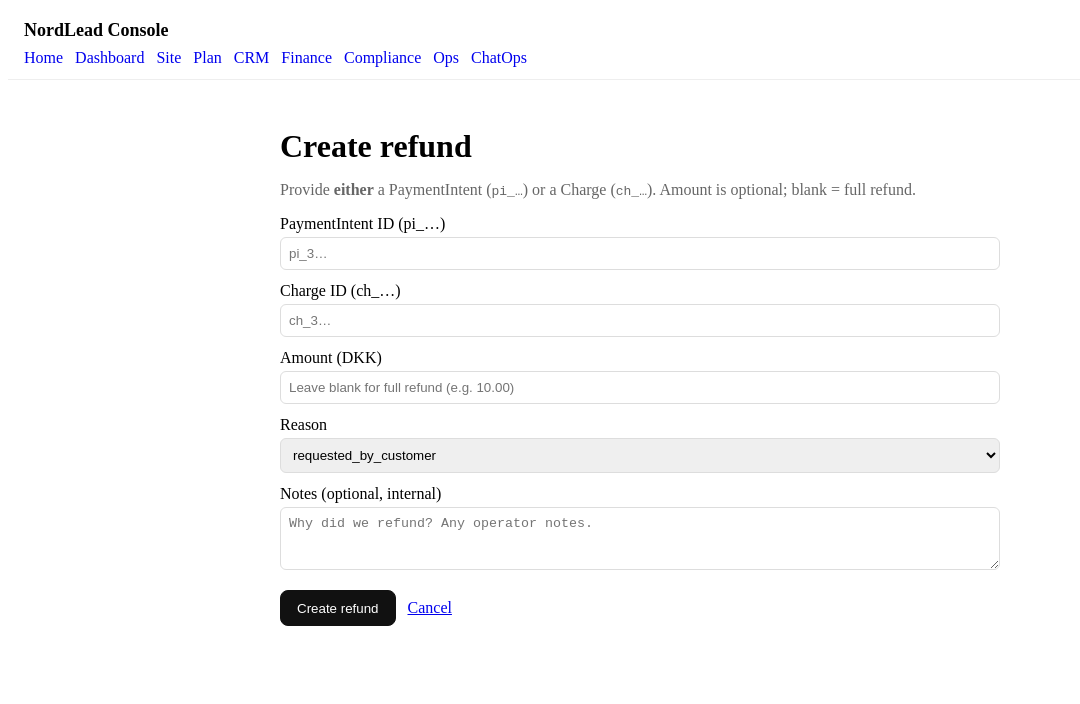
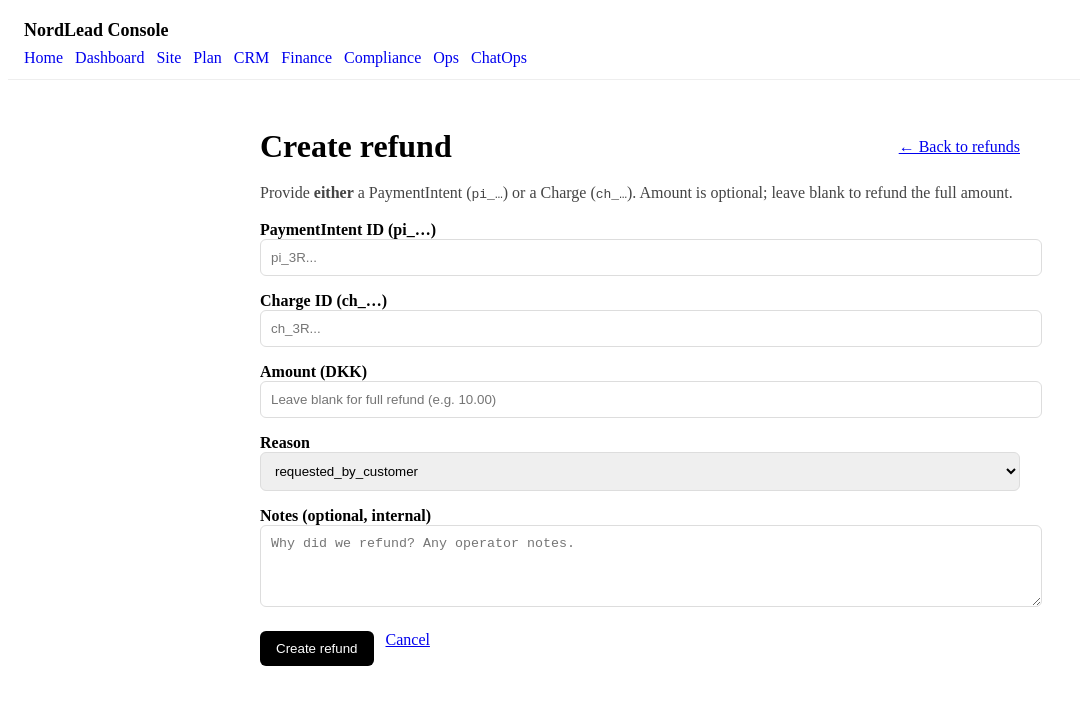
Before and after one commit to AndreasHartov/nordlead-console-nextjs, a Next.js app: page /refunds/new in a window 1280 px wide. Shown: the top 704 px of the page, without its empty margins (0-1080 px from the left). Built offline with nearby package versions, Linux system fonts and the light colour scheme.

Commit message:
feat(refunds): operator form posts to /api/refunds with PI/Charge, amount, reason, notes
feat(refunds): operator form posts to /api/refunds with PI/Charge, amount, reason, notes

```diff
--- a/app/refunds/new/page.tsx
+++ b/app/refunds/new/page.tsx
@@ -1,210 +1,96 @@
-import { redirect } from 'next/navigation';
-import Stripe from 'stripe';
+// app/refunds/new/page.tsx
+import Link from "next/link";
 
-// Ensure this page + server action run on Node (Stripe SDK requires Node runtime)
-export const runtime = 'nodejs';
-export const dynamic = 'force-dynamic';
+export const dynamic = "force-dynamic";
 
-function parseAmountToOere(input: string | null): number | undefined {
-  if (!input) return undefined;
-  const n = Number(String(input).replace(',', '.'));
-  if (Number.isNaN(n) || n < 0) return undefined;
-  return Math.round(n * 100);
-}
+export default function NewRefundPage() {
+  return (
+    <div style={{ maxWidth: 760, margin: "2rem auto", padding: "0 1rem" }}>
+      <div style={{ display: "flex", alignItems: "center", marginBottom: "1rem" }}>
+        <h1 style={{ fontSize: "2rem", margin: 0 }}>Create refund</h1>
+        <Link href="/refunds" style={{ marginLeft: "auto" }}>
+          ← Back to refunds
+        </Link>
+      </div>
 
-function q(s: unknown) {
-  return typeof s === 'string' && s.trim().length ? s.trim() : undefined;
-}
-
-export default async function Page({
-  searchParams,
-}: {
-  searchParams?: { error?: string };
-}) {
-  const err = searchParams?.error;
-
-  async function createRefund(formData: FormData) {
-    'use server';
-
-    const payment_intent = q(formData.get('payment_intent') as string);
-    const charge = q(formData.get('charge') as string);
-    const amountCents = parseAmountToOere(q(formData.get('amount') as string) || null);
-    const reason = q(formData.get('reason') as string) || 'requested_by_customer';
-    const notes = q(formData.get('notes') as string);
-
-    if (!payment_intent && !charge) {
-      redirect(
-        '/refunds/new?error=' +
-          encodeURIComponent('Provide either a PaymentIntent (pi_…) or a Charge (ch_…); one is required.')
-      );
-    }
-
-    try {
-      const secret = process.env.STRIPE_SECRET_KEY;
-      if (!secret) {
-        redirect('/refunds/new?error=' + encodeURIComponent('Missing STRIPE_SECRET_KEY in Vercel env.'));
-      }
-
-      // Create the refund in Stripe
-      const stripe = new Stripe(secret!);
-      const params: Stripe.RefundCreateParams = {
-        payment_intent: payment_intent,
-        charge: charge,
-        amount: amountCents,
-        reason: reason as Stripe.RefundCreateParams.Reason,
-      };
-      const refund = await stripe.refunds.create(params);
-
-      // Lazy-load DB only after Stripe succeeds (RELATIVE PATH: ../../../lib/db)
-      const { sql } = await import('../../../lib/db');
-
-      // Persist refund row
-      const insert = await sql<{ id: string }>`
-        insert into refunds (
-          provider_refund_id,
-          provider_payment_intent_id,
-          provider_charge_id,
-          status,
-          amount_cents,
-          currency,
-          notes
-        ) values (
-          ${refund.id},
-          ${refund.payment_intent ?? null},
-          ${refund.charge ?? null},
-          ${refund.status},
-          ${refund.amount ?? null},
-          ${refund.currency},
-          ${notes ?? null}
-        )
-        returning id;
-      `;
-      const refundId = insert.rows[0]?.id;
-
-      // Log operator event (best-effort)
-      try {
-        if (refundId) {
-          await sql`
-            insert into refund_events (refund_id, type)
-            values (${refundId}, 'operator_created');
-          `;
-        }
-      } catch (e) {
-        console.error('refund_events insert failed', e);
-      }
-
-      if (!refundId) {
-        redirect(
-          '/refunds?error=' +
-            encodeURIComponent('Refund created in Stripe, but DB row missing. Check Neon and webhook updates.')
-        );
-      }
-
-      redirect(`/refunds/${refundId}`);
-    } catch (e: any) {
-      console.error('operator refund create failed', e);
-      const message =
-        (e?.raw?.message as string) ||
-        (e?.message as string) ||
-        'Refund failed. See logs.';
-      redirect('/refunds/new?error=' + encodeURIComponent(message));
-    }
-  }
-
-  return (
-    <div style={{ maxWidth: 720, margin: '2rem auto', padding: '0 1rem' }}>
-      <h1 style={{ fontSize: '2rem', margin: 0 }}>Create refund</h1>
-      <p style={{ color: '#666' }}>
+      <p style={{ color: "#444", lineHeight: 1.5 }}>
         Provide <strong>either</strong> a PaymentIntent (<code>pi_…</code>) or a Charge (<code>ch_…</code>).
-        Amount is optional; blank = full refund.
+        Amount is optional; leave blank to refund the full amount.
       </p>
 
-      {err ? (
-        <div
-          style={{
-            background: '#fdecea',
-            color: '#611a15',
-            border: '1px solid #f5c6cb',
-            padding: '0.75rem 1rem',
-            borderRadius: 8,
-            marginBottom: '1rem',
-          }}
-        >
-          {decodeURIComponent(err)}
-        </div>
-      ) : null}
-
-      <form action={createRefund}>
-        <div style={{ display: 'grid', gap: '0.75rem' }}>
-          <label style={{ display: 'grid', gap: 4 }}>
-            <span>PaymentIntent ID (pi_…)</span>
+      <form method="post" action="/api/refunds" style={{ marginTop: "1rem" }}>
+        <label style={{ display: "block", fontWeight: 600, marginTop: "1rem" }}>
+          PaymentIntent ID (pi_…)
+        </label>
         <input
           name="payment_intent"
-              placeholder="pi_3…"
-              style={{ padding: '0.5rem', borderRadius: 6, border: '1px solid #ddd' }}
+          placeholder="pi_3R..."
+          style={{ width: "100%", padding: "10px", border: "1px solid #ddd", borderRadius: 6 }}
         />
+
+        <label style={{ display: "block", fontWeight: 600, marginTop: "1rem" }}>
+          Charge ID (ch_…)
         </label>
+        <input
+          name="charge_id"
+          placeholder="ch_3R..."
+          style={{ width: "100%", padding: "10px", border: "1px solid #ddd", borderRadius: 6 }}
+        />
 
-          <label style={{ display: 'grid', gap: 4 }}>
-            <span>Charge ID (ch_…)</span>
-            <input
-              name="charge"
-              placeholder="ch_3…"
-              style={{ padding: '0.5rem', borderRadius: 6, border: '1px solid #ddd' }}
-            />
+        <label style={{ display: "block", fontWeight: 600, marginTop: "1rem" }}>
+          Amount (DKK)
         </label>
-
-          <label style={{ display: 'grid', gap: 4 }}>
-            <span>Amount (DKK)</span>
         <input
           name="amount"
-              inputMode="decimal"
           placeholder="Leave blank for full refund (e.g. 10.00)"
-              style={{ padding: '0.5rem', borderRadius: 6, border: '1px solid #ddd' }}
+          inputMode="numeric"
+          style={{ width: "100%", padding: "10px", border: "1px solid #ddd", borderRadius: 6 }}
         />
+
+        <label style={{ display: "block", fontWeight: 600, marginTop: "1rem" }}>
+          Reason
         </label>
-
-          <label style={{ display: 'grid', gap: 4 }}>
-            <span>Reason</span>
         <select
           name="reason"
           defaultValue="requested_by_customer"
-              style={{ padding: '0.5rem', borderRadius: 6, border: '1px solid #ddd' }}
+          style={{ width: "100%", padding: "10px", border: "1px solid #ddd", borderRadius: 6 }}
         >
           <option value="requested_by_customer">requested_by_customer</option>
           <option value="duplicate">duplicate</option>
           <option value="fraudulent">fraudulent</option>
+          <option value="expired_uncaptured_charge">expired_uncaptured_charge</option>
+          <option value="failed_invoice">failed_invoice</option>
+          <option value="order_change">order_change</option>
+          <option value="product_unacceptable">product_unacceptable</option>
+          <option value="product_not_received">product_not_received</option>
+          <option value="general">general</option>
         </select>
+
+        <label style={{ display: "block", fontWeight: 600, marginTop: "1rem" }}>
+          Notes (optional, internal)
         </label>
-
-          <label style={{ display: 'grid', gap: 4 }}>
-            <span>Notes (optional, internal)</span>
         <textarea
           name="notes"
-              rows={3}
           placeholder="Why did we refund? Any operator notes."
-              style={{ padding: '0.5rem', borderRadius: 6, border: '1px solid #ddd' }}
+          rows={4}
+          style={{ width: "100%", padding: "10px", border: "1px solid #ddd", borderRadius: 6 }}
         />
-          </label>
 
-          <div style={{ display: 'flex', gap: 12, marginTop: '0.5rem' }}>
+        <div style={{ display: "flex", gap: 12, marginTop: "1.25rem" }}>
           <button
             type="submit"
             style={{
-                padding: '0.6rem 1rem',
-                borderRadius: 8,
-                border: '1px solid #111',
-                background: '#111',
-                color: '#fff',
-                cursor: 'pointer',
+              background: "black",
+              color: "white",
+              border: 0,
+              padding: "10px 16px",
+              borderRadius: 6,
+              cursor: "pointer",
             }}
           >
             Create refund
           </button>
-            <a href="/refunds" style={{ alignSelf: 'center' }}>
-              Cancel
-            </a>
-          </div>
+          <Link href="/refunds">Cancel</Link>
         </div>
       </form>
     </div>
```
Lines whose indentation alone changed are shown as unchanged.
